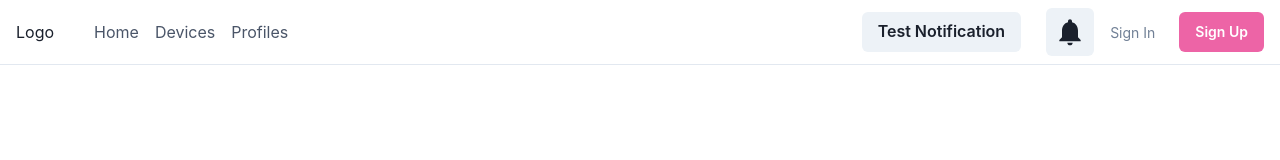
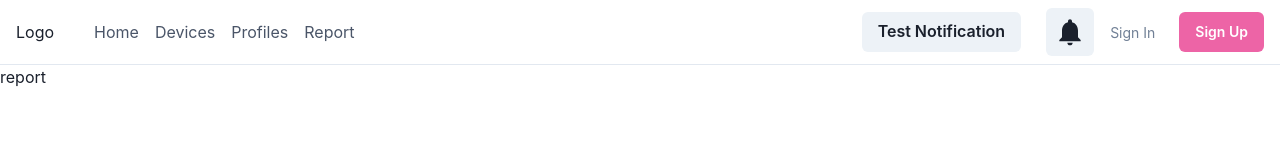
Before and after one commit to tryhardlaijun/ICT2106_P2_Project, a React (Create React App) app in the folder SmartHomeManager/SmartHomeManager.View/: page /report in a window 1280 px wide. Shown: the top 160 px of the page. Built offline with nearby package versions, Linux system fonts and the light colour scheme.

Commit message:
added new report page

```diff
--- a/SmartHomeManager/SmartHomeManager.View/src/App.js
+++ b/SmartHomeManager/SmartHomeManager.View/src/App.js
@@ -5,6 +5,7 @@ import { NavBar } from "./components/NavBar";
 import Home from "./pages/Home";
 import Devices from "./pages/Devices";
 import Profiles from "./pages/Profiles";
+import Report from "pages/Report";
 
 export function App() {
   return (
@@ -15,6 +16,7 @@ export function App() {
           <Route path="/" element={<Home />} />
           <Route path="/devices" element={<Devices />} />
           <Route path="/profiles" element={<Profiles />} />
+          <Route path="/report" element={<Report />} />
         </Routes>
       </Router>
     </>
--- a/SmartHomeManager/SmartHomeManager.View/src/components/NavBar.js
+++ b/SmartHomeManager/SmartHomeManager.View/src/components/NavBar.js
@@ -183,5 +183,9 @@ const NAV_ITEMS = [
     label: "Profiles",
     href: "/profiles",
   },
+  {
+    label: "Report",
+    href: "/report",
+  },
 
 ];
--- /dev/null
+++ b/SmartHomeManager/SmartHomeManager.View/src/pages/Report.js
@@ -0,0 +1,5 @@
+import React from "react";
+
+export default function Report() {
+  return <div>report</div>;
+}
```
